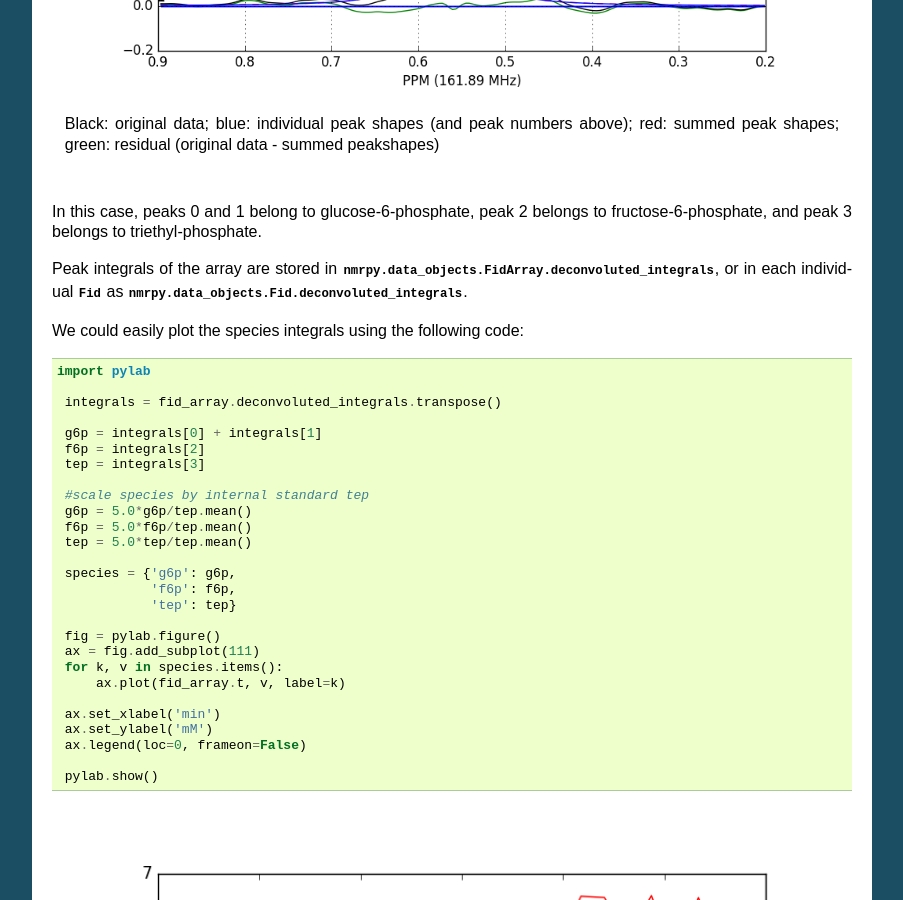
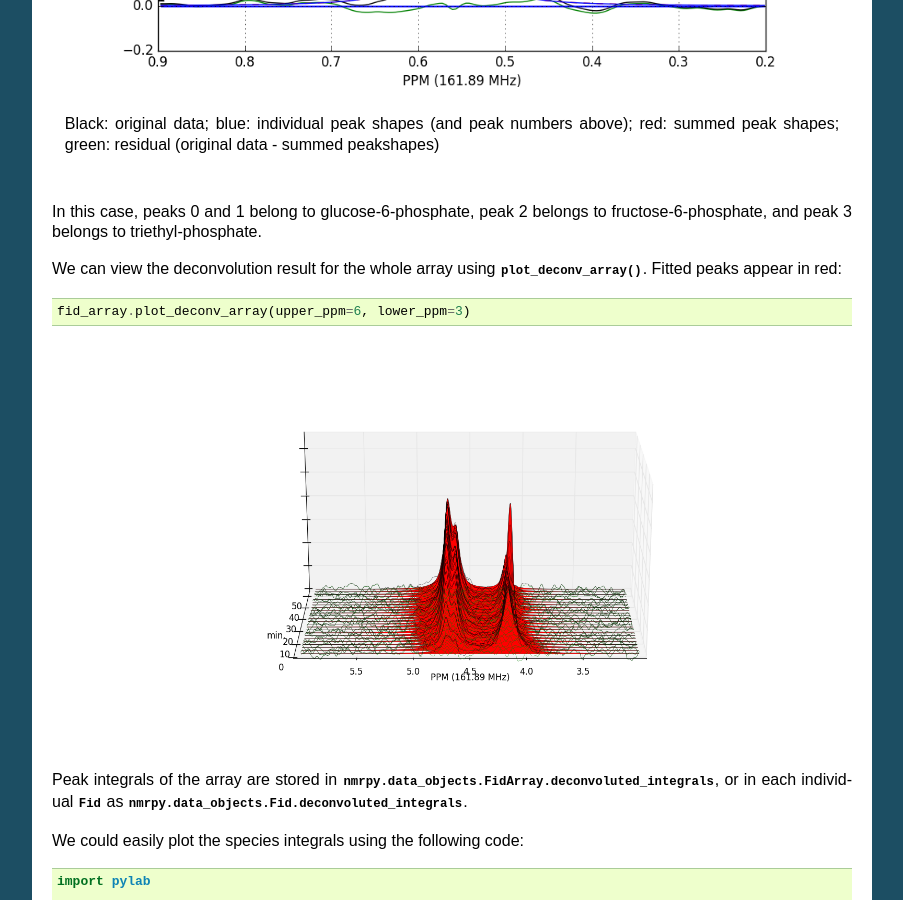
Before and after one commit to NMRPy/nmrpy, a Sphinx documentation site: the page built from docs/source/quickstart.rst, in a window 1280 px wide and 900 px high, scrolled down 7530 px. Shown: the whole window, without its empty margins (198-1101 px from the left). Built offline with Sphinx 7.4.7, drawn with Linux system fonts in a browser that asks for light colours; some of the changed text lies outside the part shown.

Commit message:
added FidArray.plot_deconv_array() to docs

```diff
--- a/docs/source/quickstart.rst
+++ b/docs/source/quickstart.rst
@@ -196,6 +196,13 @@ Zooming-in to a set of peaks makes clear the fitting result: ::
 In this case, peaks 0 and 1 belong to glucose-6-phosphate, peak 2 belongs to
 fructose-6-phosphate, and peak 3 belongs to triethyl-phosphate.
 
+We can view the deconvolution result for the whole array using
+:meth:`~nmrpy.data_objects.FidArray.plot_deconv_array`. Fitted peaks appear in
+red: ::
+
+    fid_array.plot_deconv_array(upper_ppm=6, lower_ppm=3)
+
+.. figure:: images/quickstart_14.png
 
 
 Peak integrals of the array are stored in
--- a/docs/source/quickstart_script.rst
+++ b/docs/source/quickstart_script.rst
@@ -24,6 +24,9 @@ The full script for the quickstart tutorial: ::
 
     fid_array.deconv_fids()
 
+    #fid_array.fid10.plot_deconv(upper_ppm=5.5, lower_ppm=3.5)
+    #fid_array.fid10.plot_deconv(upper_ppm=0.9, lower_ppm=0.2)
+    #fid_array.plot_deconv_array(upper_ppm=6, lower_ppm=3)
 
     integrals = fid_array.deconvoluted_integrals.transpose()
 
```
Also changed, not shown: docs/source/images/quickstart_14.png (added).
